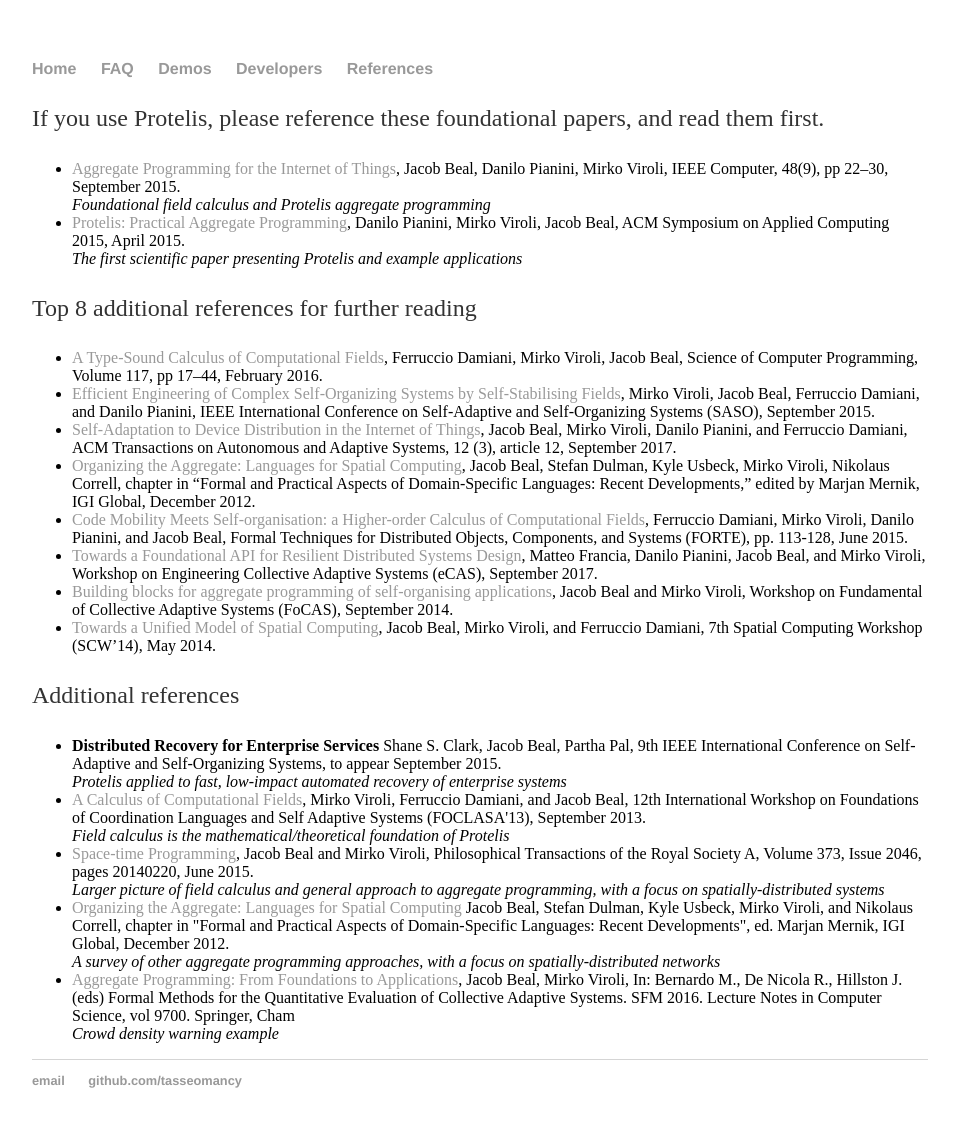
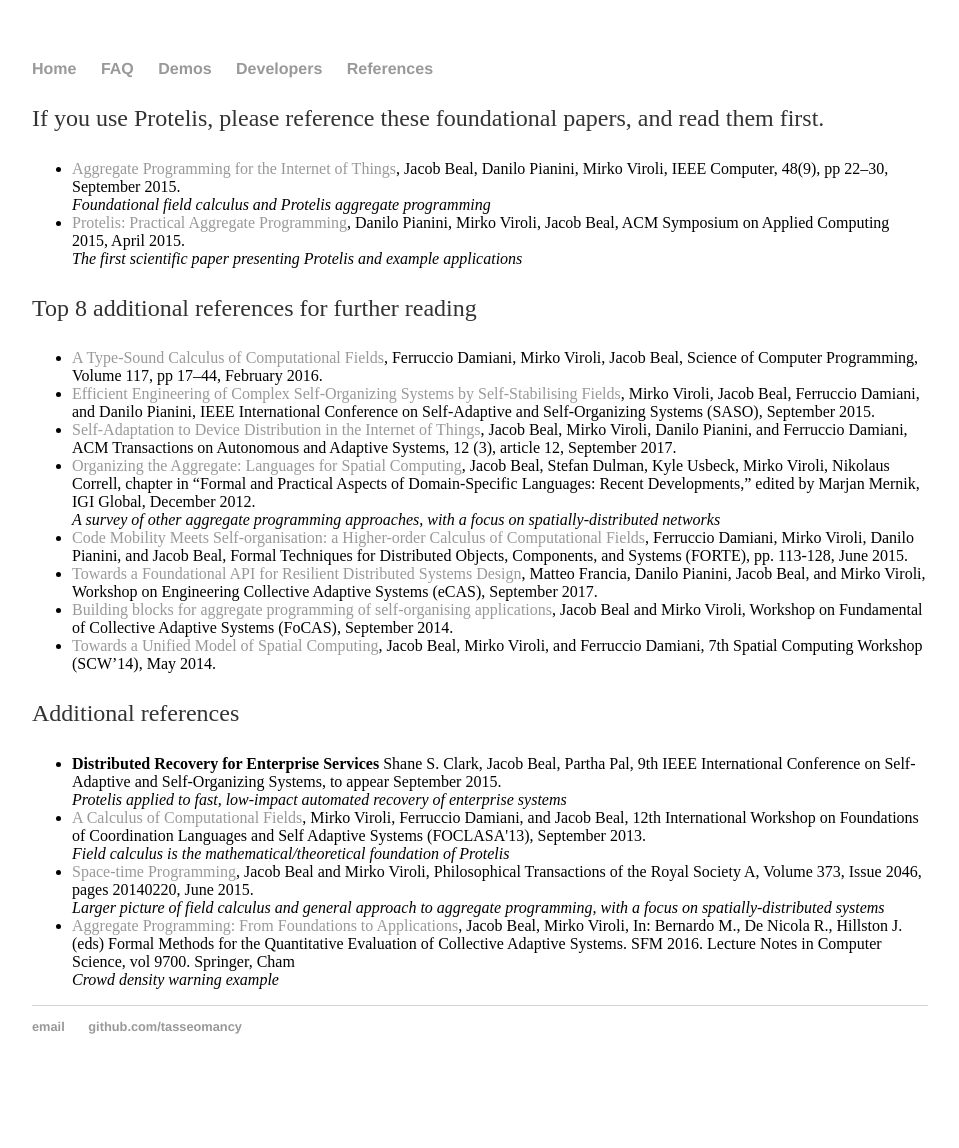
Before and after one commit to tasseomancy/tasseomancy.github.io, a Jekyll site: the page built from _posts/2018-02-21-references.md, in a window 1280 px wide. Shown: the whole page, without its empty margins (160-1119 px from the left). Built offline with Jekyll 4.4.1, drawn with Linux system fonts in a browser that asks for light colours; after the commit the page ends 1094 px from its top, so only the background shows below that.

Commit message:
Update 2018-02-21-references.md

```diff
--- a/_posts/2018-02-21-references.md
+++ b/_posts/2018-02-21-references.md
@@ -36,6 +36,9 @@
         <li><a href="https://aperto.unito.it/retrieve/handle/2318/1649733/364205/ACM-TAAS-Beal-et-al-2017-OPEN.pdf">Self-Adaptation to Device Distribution in the Internet of Things</a>, Jacob Beal, Mirko Viroli, Danilo Pianini, and Ferruccio Damiani, ACM Transactions on Autonomous and Adaptive Systems, 12 (3), article 12, September 2017.
         </li>
         <li><a href="https://arxiv.org/pdf/1202.5509">Organizing the Aggregate: Languages for Spatial Computing</a>, Jacob Beal, Stefan Dulman, Kyle Usbeck, Mirko Viroli, Nikolaus Correll, chapter in “Formal and Practical Aspects of Domain-Specific Languages: Recent Developments,” edited by Marjan Mernik, IGI Global, December 2012.
+          <br>
+          <em>A survey of other aggregate programming approaches, with a
+            focus on spatially-distributed networks</em>
         </li>
         <li><a href="http://jakebeal.com/Publications/FORTE15-HigherOrderFieldCalculus.pdf">Code Mobility Meets Self-organisation: a Higher-order Calculus of Computational Fields</a>, Ferruccio Damiani, Mirko Viroli, Danilo Pianini, and Jacob Beal, Formal Techniques for Distributed Objects, Components, and Systems (FORTE), pp. 113-128, June 2015.
         </li>
@@ -94,17 +97,6 @@
             systems</em>
         </li>
         <li>
-          <a href="http://arxiv.org/abs/1202.5509">Organizing the
-            Aggregate: Languages for Spatial Computing</a>
-          Jacob Beal, Stefan Dulman, Kyle Usbeck, Mirko Viroli, and
-          Nikolaus Correll, chapter in "Formal and Practical Aspects of
-          Domain-Specific Languages: Recent Developments", ed. Marjan
-          Mernik, IGI Global, December 2012.
-          <br>
-          <em>A survey of other aggregate programming approaches, with a
-            focus on spatially-distributed networks</em>
-        </li>
-        <li>
           <a href="http://web.mit.edu/jakebeal/www/Publications/QUANTICOL16-AggregateProgramming.pdf">Aggregate
           Programming: From Foundations to Applications</a>,
           Jacob Beal, Mirko Viroli, In: Bernardo M., De Nicola R., Hillston J. (eds) Formal Methods for the Quantitative Evaluation of Collective Adaptive Systems. SFM 2016. Lecture Notes in Computer Science, vol 9700. Springer, Cham
```
